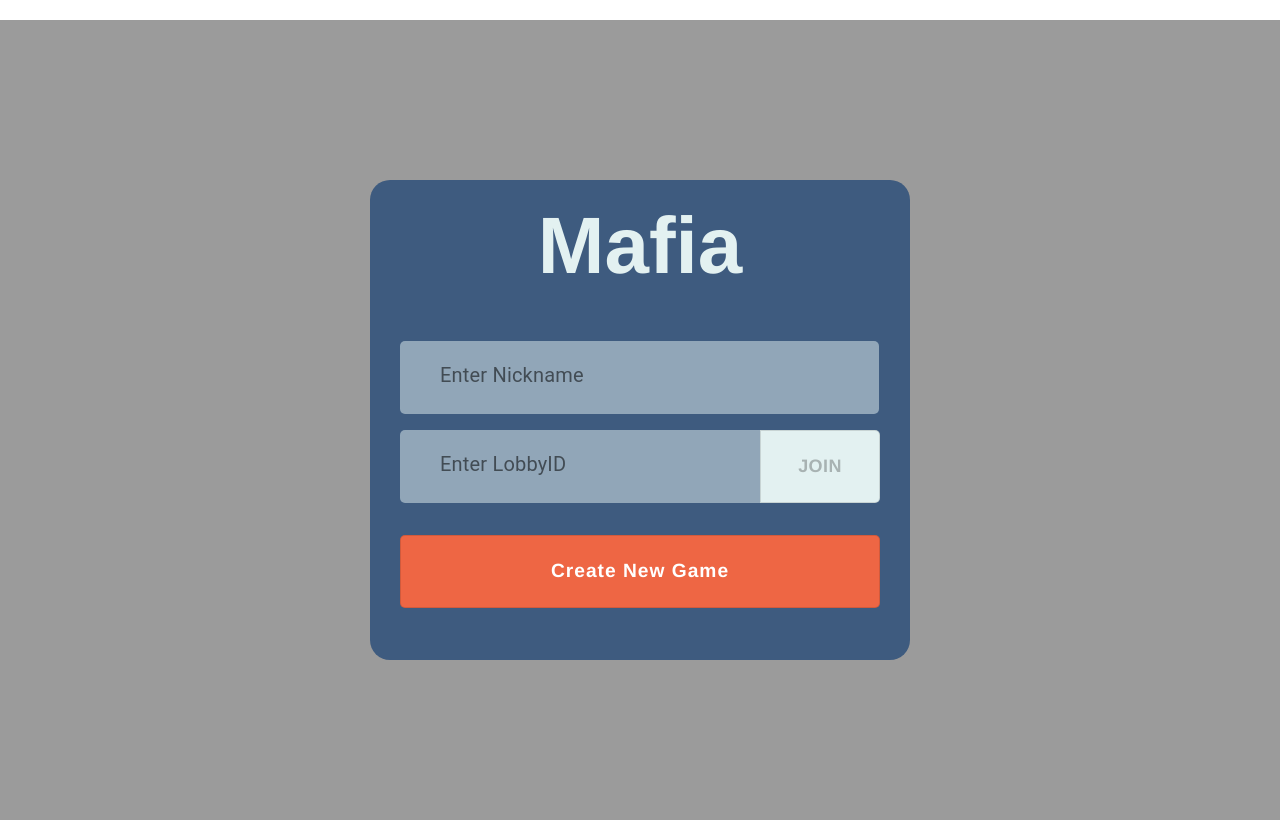
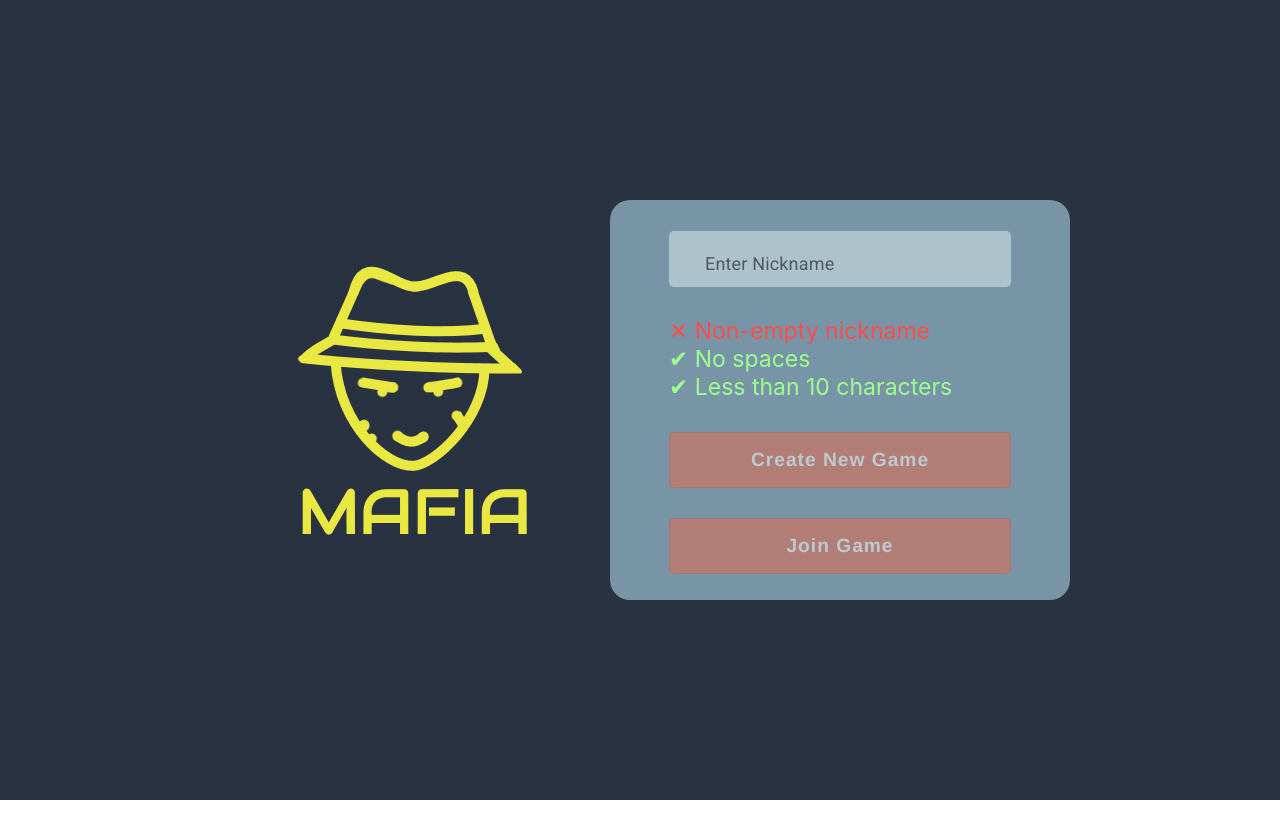
Before and after one commit to Mafia-Hands/Mafia, a React (Create React App) app in the folder frontend/: page / in a window 1280 px wide. Built offline with nearby package versions, Linux system fonts and the light colour scheme; no server answers.

Commit message:
Complete the new design of login page

```diff
--- a/frontend/src/Pages/HomePage.jsx
+++ b/frontend/src/Pages/HomePage.jsx
@@ -1,14 +1,11 @@
 import React, { useContext, useState } from 'react';
 
 import { withStyles, TextField, Button } from '@material-ui/core';
-import CheckRoundedIcon from '@material-ui/icons/CheckRounded';
-
-import Tooltip from '@material-ui/core/Tooltip';
-import ClickAwayListener from '@material-ui/core/ClickAwayListener';
 
 import socket from '../Socket';
 import { GeneralContext } from '../Context';
 import styles from '../Styles/HomePage.module.css';
+import logo from '../images/MafiaLogo.png';
 
 const CustomTextField = withStyles({
     root: {
@@ -33,7 +30,8 @@ const CustomJoinButton = withStyles({
     label: {
         fontFamily: 'Helvetica, sans-serif',
         fontWeight: 'bold',
-        color: 'rgba((62,91,127))',
+        color: 'white',
+        fontSize: '14px',
     },
 })(Button);
 
@@ -60,21 +58,13 @@ const CustomCreateButton = withStyles({
 export default function HomePage(props) {
     const { dispatch } = useContext(GeneralContext);
     const [nickname, setNickname] = useState('');
-    // const [{ code }, setCode] = useState(props);
     const [code, setCode] = useState(props.code);
     const [joinDisabled, setjoinDisabled] = useState(true);
+    const [joinLobbyDisabled, setjoinLobbyDisabled] = useState(true);
     const [tickNonempty, setTickNonempty] = useState(false);
     const [tickNoSpaces, setTickNoSpaces] = useState(true);
     const [tickLessThanTen, setTickLessThanTen] = useState(true);
-    const [open, setOpen] = useState(false);
-
-    const handleTooltipClose = () => {
-        setOpen(false);
-    };
-
-    const handleTooltipOpen = () => {
-        setOpen(true);
-    };
+    const [switchForm, setForm] = useState(false);
 
     const createLobby = () => {
         dispatch({ type: 'create-lobby', nickname });
@@ -114,64 +104,24 @@ export default function HomePage(props) {
         }
     };
 
+    const validateCode = (lobbyCode) => {
+        let validCheck = true;
+        setCode(lobbyCode);
+        if (lobbyCode === '') {
+            validCheck = false;
+        }
+        if (validCheck && joinDisabled === false) {
+            setjoinLobbyDisabled(false);
+        } else {
+            setjoinLobbyDisabled(true);
+        }
+    };
+
     return (
         <div className={styles.container}>
+            <img src={logo} alt="" />
             <div className={styles.contents}>
-                <div className={styles.header}> Mafia </div>
-                <ClickAwayListener onClickAway={handleTooltipClose} style={{ display: 'grid' }}>
-                    <div style={{ display: 'grid' }}>
-                        <Tooltip
-                            PopperProps={{
-                                disablePortal: true,
-                            }}
-                            onClose={handleTooltipClose}
-                            open={open}
-                            disableFocusListener
-                            disableHoverListener
-                            disableTouchListener
-                            title={
-                                <>
-                                    <div className={styles.checkers}>
-                                        <span className={tickNonempty ? styles.validNickname : styles.invalidNickname}>
-                                            {tickNonempty ? (
-                                                <span>
-                                                    <CheckRoundedIcon fontSize="small" />
-                                                    <span className={styles.checkitems}> Non-empty nickname</span>{' '}
-                                                </span>
-                                            ) : (
-                                                <span className={styles.checkitems}> Non-empty nickname</span>
-                                            )}
-                                        </span>
-                                        <span className={tickNoSpaces ? styles.validNickname : styles.invalidNickname}>
-                                            {tickNoSpaces ? (
-                                                <span>
-                                                    <CheckRoundedIcon fontSize="small" />
-                                                    <span className={styles.checkitems}> No spaces</span>{' '}
-                                                </span>
-                                            ) : (
-                                                <span className={styles.checkitems}>No spaces</span>
-                                            )}
-                                        </span>
-                                        <span
-                                            className={tickLessThanTen ? styles.validNickname : styles.invalidNickname}
-                                        >
-                                            {tickLessThanTen ? (
-                                                <span>
-                                                    <CheckRoundedIcon fontSize="small" />
-                                                    <span className={styles.checkitems}>
-                                                        Less than 10 characters
-                                                    </span>{' '}
-                                                </span>
-                                            ) : (
-                                                <span className={styles.checkitems}>Less than 10 characters</span>
-                                            )}
-                                        </span>
-                                    </div>
-                                </>
-                            }
-                            placement="right"
-                            arrow
-                        >
+                <div className={`${switchForm === true ? styles.hidden : styles.primary}`}>
                     <CustomTextField
                         className={styles.nameInputs}
                         id="nickname"
@@ -179,33 +129,36 @@ export default function HomePage(props) {
                         autoComplete="off"
                         value={nickname}
                         onChange={(e) => validateNickname(e.target.value)}
-                                onClick={handleTooltipOpen}
-                                InputLabelProps={{ style: { fontSize: '20px', paddingLeft: '2em' } }}
-                                InputProps={{ disableUnderline: true, style: { fontSize: '30px', paddingLeft: '1em' } }}
+                        InputLabelProps={{ style: { fontSize: '18px', paddingLeft: '2em' } }}
+                        InputProps={{ disableUnderline: true, style: { fontSize: '26px', paddingLeft: '1em' } }}
                     />
-                        </Tooltip>
+                    <div className={styles.checkers}>
+                        <span className={tickNonempty ? styles.validNickname : styles.invalidNickname}>
+                            {tickNonempty ? (
+                                <span className={styles.checkitems}>&#10004; Non-empty nickname</span>
+                            ) : (
+                                <span className={styles.checkitems}>&#10005; Non-empty nickname</span>
+                            )}
+                        </span><br />
+                        <span className={tickNoSpaces ? styles.validNickname : styles.invalidNickname}>
+                            {tickNoSpaces ? (
+                                <span className={styles.checkitems}>&#10004; No spaces</span>
+                            ) : (
+                                <span className={styles.checkitems}>&#10005; No spaces</span>
+                            )}
+                        </span><br />
+                        <span
+                            className={tickLessThanTen ? styles.validNickname : styles.invalidNickname}
+                        >
+                            {tickLessThanTen ? (
+                                <span>
+                                    <span className={styles.checkitems}>&#10004; Less than 10 characters</span>
+                                </span>
+                            ) : (
+                                <span className={styles.checkitems}>&#10005; Less than 10 characters</span>
+                            )}
+                        </span>
                     </div>
-                </ClickAwayListener>
-                <CustomTextField
-                    className={styles.codeInputs}
-                    id="room-code"
-                    value={code}
-                    label="Enter LobbyID"
-                    autoComplete="off"
-                    type="text"
-                    onChange={(e) => setCode(e.target.value)}
-                    InputLabelProps={{ style: { fontSize: '20px', paddingLeft: '2em' } }}
-                    InputProps={{ disableUnderline: true, style: { fontSize: '30px', paddingLeft: '1em' } }}
-                />
-                <CustomJoinButton
-                    className={styles.joinButton}
-                    variant="outlined"
-                    onClick={joinLobby}
-                    id="join-lobby"
-                    disabled={joinDisabled}
-                >
-                    Join
-                </CustomJoinButton>
                     <CustomCreateButton
                         className={styles.createButton}
                         variant="outlined"
@@ -215,6 +168,48 @@ export default function HomePage(props) {
                     >
                         Create new game
                     </CustomCreateButton>
+                    <CustomCreateButton
+                        className={styles.joinButton}
+                        variant="outlined"
+                        onClick={() => setForm(true)}
+                        id="switch-form"
+                        disabled={joinDisabled}
+                    >
+                        Join Game
+                    </CustomCreateButton>
+                </div>
+                <div className={`${switchForm === false ? styles.hidden : styles.secondary}`}>
+                    <div className={styles.header}>Enter an ID to start playing!</div>
+                    <button
+                        className={styles.goBackButton}
+                        onClick={() => setForm(false)}
+                        type="button"
+                    >
+                        Go Back
+                    </button>
+                    <div className={styles.joinForm}>
+                        <CustomTextField
+                            className={styles.codeInputs}
+                            id="room-code"
+                            value={code}
+                            label="Enter LobbyID"
+                            autoComplete="off"
+                            type="text"
+                            onChange={(e) => validateCode(e.target.value)}
+                            InputLabelProps={{ style: { fontSize: '18px', paddingLeft: '2em' } }}
+                            InputProps={{ disableUnderline: true, style: { fontSize: '26px', paddingLeft: '1em' } }}
+                        />
+                        <CustomJoinButton
+                            className={styles.joinLobbyButton}
+                            variant="outlined"
+                            onClick={joinLobby}
+                            id="join-lobby"
+                            disabled={joinLobbyDisabled}
+                        >
+                            Join
+                        </CustomJoinButton>
+                    </div>
+                </div>
             </div>
         </div>
     );
--- a/frontend/src/Styles/HomePage.module.css
+++ b/frontend/src/Styles/HomePage.module.css
@@ -1,88 +1,141 @@
 @import './colourScheme.css';
+@import url('https://fonts.googleapis.com/css?family=Audiowide');
+@import url('https://fonts.googleapis.com/css?family=Roboto');
 
 .container {
-    height: 100vh;
-    margin: 20px;
-    display: grid;
+    height: 100%;
+    width: 100%;
+    display: flex;
+    background-color: var(--gunmetal);
     align-items: center;
     justify-content: center;
 }
 
 .contents {
-    display: grid;
-    grid-template-rows: 2fr 1fr 1fr 0fr 1fr 0.5fr;
-    grid-template-columns: 3fr 1fr;
-    grid-row-gap: 1em;
-    background-color: var(--deepBlue);
+    display: block;
+    background-color: var(--lightSlateGrey);
     border-radius: 20px;
-    width: 60vh;
-    height: 60vh;
+    width: 400px;
+    height: 400px;
     padding-left: 30px;
     padding-right: 30px;
 }
 
+.hidden {
+    display: none;
+}
+
+.primary {
+    width: 100%;
+    height: 100%;
+    display: block;
+}
+
+.secondary {
+    width: 100%;
+    height: 100%;
+    display: block;
+}
+
 .header {
-    grid-column-start: 1;
-    grid-column-end: 3;
     text-align: center;
-    color: var(--lightBlue);
-    font-family: Helvetica, sans-serif;
-    font-size: 10vh;
-    font-weight: bold;
-    padding-top: 20px;
+    color: var(--blackText);
+    font-family: 'Audiowide';
+    font-size: 38px;
+    font-weight: 400;
+    padding-top: 60px;
 }
 
 .nameInputs {
-    grid-column-start: 1;
-    grid-column-end: 3;
+    height: 56px;
+    width: 342px;
     border-radius: 5px;
     background-color: rgba(227, 241, 241, 0.5);
-    height: 100%;
-    width: 133%;
+    margin: 31px 29px 30px 29px !important;
 }
 .codeInputs {
-    grid-column-start: 1;
-    grid-column-end: 2;
+    height: 56px;
+    width: 265px;
     border-radius: 5px;
     border-top-right-radius: 0;
     border-bottom-right-radius: 0;
     background-color: rgba(227, 241, 241, 0.5);
+    margin-left: 29px !important;
 }
 
-.joinButton {
-    grid-column-start: 2;
-    grid-column-end: 3;
+.joinButton, .createButton {
+    opacity: 100%;
+    width: 342px;
+    height: 56px;
+    cursor: pointer;
+    background-color: var(--lightCoral);
+    margin: 15px 29px !important;
 }
 
-.createButton {
-    grid-column-start: 1;
-    grid-column-end: 3;
-    grid-row-start: 5;
-    grid-row-end: 6;
+.joinButton:disabled, .joinLobbyButton:disabled, .createButton:disabled {
+    opacity: 50%;
+}
+
+.joinForm {
+    display: flex;
+}
+
+.joinLobbyButton, .goBackButton {
+    font-family: 'Roboto' !important;
+}
+
+.joinLobbyButton {
+    width: 77px;
+    height: 56px;
+    cursor: pointer;
+    background-color: var(--lightCoral) !important;
+}
+
+.goBackButton {
+    width: 342px;
+    height: 56px;
+    cursor: pointer;
+    outline: none;
+    font-size: 18px;
+    font-weight: 400;
+    background-color: var(--cadetBlueCrayola);
+    border: none;
+    border-radius: 5px;
+    margin: 51px 29px 26px 29px !important;
 }
 
 .validNickname {
-    background-color: lightgreen;
+    width: 342px;
+    color: var(--lightGreen);
     list-style-type: none;
 }
 
 .invalidNickname {
-    background-color: rgb(255, 44, 44);
+    width: 342px;
+    color: #FF4c4c;
     list-style-type: none;
 }
 
 .checkers {
-    display: grid;
-    grid-template-areas:
-        'a '
-        'b '
-        'c ';
-    justify-items: stretch;
-    row-gap: 2px;
+    display: block;
     height: 100px;
+    width: 342px;
+    margin: auto;
+    left: 29px;
 }
 
 .checkitems {
     font-size: 23px;
-    color: black;
 }
+
+.doneIcon {
+    width: 13.18px;
+    height: 13.18px;
+    fill: var(--lightGreen);
+}
+
+.closeIcon {
+    width: 13.18px;
+    height: 13.18px;
+    color: #FF4c4c;
+}
```
Also changed, not shown: frontend/src/images/MafiaLogo.png (added). Lines whose indentation alone changed are shown as unchanged.
